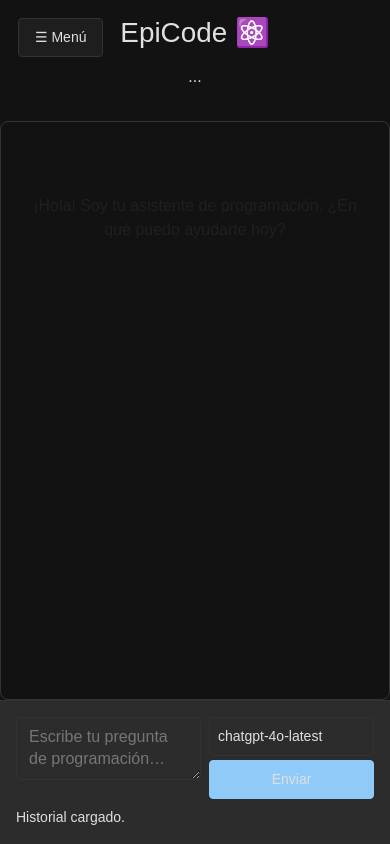
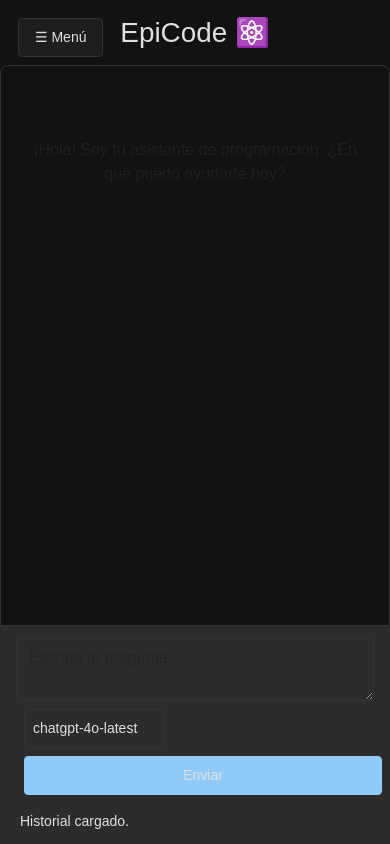
Before and after one commit to HenrySpark369/EpiCode, a Flask app: page / in a window 390 px wide. Run offline with Flask 3, Linux system fonts and the light colour scheme; the visitor is signed in with stand-in values (Sample User, id 1); data comes from the database, SQL or seed files in the repository; data that the repository does not hold is empty; some libraries are stand-ins or nearby versions.

Commit message:
refactor(ui): mejora estructura responsive y disposición del input
- Cambiado height por min-height en .main-container y #sidebar para mejor adaptabilidad vertical
- Eliminado uso innecesario de float; ahora los mensajes usan flex con align-self en móviles y escritorio
- El área de entrada (#inputArea) ahora está fija en la parte inferior con diseño adaptable
- Ajustado el layout móvil: botón, selector y textarea dispuestos en columna con ancho completo
- Limpieza de HTML innecesario y comentarios

```diff
--- a/templates/index.html
+++ b/templates/index.html
@@ -68,7 +68,7 @@
     .main-container {
       display: flex;
       flex-direction: column;
-      height: 100vh; /* asegúrate de cubrir toda la altura de la ventana */
+      min-height: 100vh; /* asegúrate de cubrir toda la altura de la ventana */
     }
 
     #sidebar {
@@ -76,7 +76,7 @@
       background: var(--color-surface);
       border-right: 1px solid var(--color-border);
       padding: 1rem; /* Added padding here for consistency with original HTML */
-      height: 100vh;
+      min-height: 100vh;
       overflow-y: auto;
     }
     .list-group-item {
@@ -121,9 +121,16 @@
       border: 1px solid var(--color-border);
       border-radius: .25rem;
     }
-    #questionInput::placeholder {
-      color: var(--color-placeholder);
-      opacity: 1;
+    #questionInput {
+      flex: 1;
+      resize: vertical;
+      min-height: 40px;
+      max-height: 150px;
+    }
+
+    #modelSelect, #sendBtn {
+      flex-shrink: 0;
+      margin-left: 0.5rem;
     }
 
     /*—————————————————————————————————————*/
@@ -138,6 +145,9 @@
       border-radius: .5rem;
       max-width: 100%;
       box-sizing: border-box;
+      display: flex;
+      flex-direction: column;
+      gap: 0.75rem; /* espacio entre mensajes */
     }
     #chatContainer::-webkit-scrollbar {
       width: 8px;
@@ -165,17 +175,15 @@
       position: relative;
     }
     .chat-user {
+      align-self: flex-end;
       background: var(--color-primary);
       color: var(--color-text-on-primary);
-      float: right;
-      margin-right: .5rem;
       text-align: right;
     }
     .chat-bot {
+      align-self: flex-start;
       background: var(--color-surface);
       color: var(--color-text);
-      float: left;
-      margin-left: .5rem;
       text-align: left;
     }
 
@@ -183,18 +191,25 @@
     /* 6) ÁREA DE ENTRADA FIJA             */
     /*—————————————————————————————————————*/
     #inputArea {
-      position: relative;
+      position: fixed;
+      bottom: 0;
       left: var(--sidebar-width);
-      right: 0;
+      width: calc(100% - var(--sidebar-width));
       background: var(--color-input-bg);
       color: var(--color-text);
       border-top: 1px solid var(--color-border);
       padding: 0.75rem 1rem;
       z-index: 1000;
-      flex-shrink: 0;
+
+      display: flex;
+      flex-direction: row;
+      align-items: flex-end;
+      gap: 0.5rem;
+      box-sizing: border-box;
     }
 
     #inputArea .form-control {
+      flex: 1;
       resize: vertical;
       min-height: 40px;
       max-height: 150px;
@@ -202,9 +217,13 @@
       padding: 0.5rem 0.75rem;
     }
 
-    #inputArea .form-select,
+    #inputArea .form-select{
+      max-width: 140px;
+    }
     #inputArea .btn {
+      flex-shrink: 0;
       color: var(--color-text) !important;
+      white-space: nowrap;
     }
 
     /*—————————————————————————————————————*/
@@ -322,6 +341,14 @@
 
       #inputArea {
         left: 0 !important;
+        width: 100%;
+        flex-direction: column;
+        align-items: stretch;
+      }
+
+      #inputArea .form-select,
+      #inputArea .btn {
+        width: 100%;
       }
 
       /* Oscurecer fondo opcional cuando el sidebar está abierto */
@@ -331,7 +358,7 @@
         top: 0;
         left: 0;
         width: 100vw;
-        height: 100vh;
+        min-height: 100vh;
         background: rgba(0,0,0,0.5);
         z-index: 1049;
       }
@@ -381,25 +408,14 @@
       <ul id="convList" class="list-group"></ul>
     </aside>
 
-    <div class="main-container d-flex flex-column flex-grow-1 w-100" style="height: 100vh;">
-  <div class="container py-3">
-    <h1 class="mb-3 text-center">EpiCode ⚛️</h1>
-
-    <div class="flash-messages">...</div>
+  <div class="main-container d-flex flex-column flex-grow-1 w-100">
+    <h1 class="text-center my-3">EpiCode ⚛️</h1>
+    <div id="chatContainer"></div>
   </div>
 
-  <div id="chatContainer" class="flex-grow-1 overflow-auto px-4"></div>
-
-  <div id="inputArea" class="container py-3">
-    <div class="d-flex align-items-start g-2">
-      <textarea
-        id="questionInput"
-        class="form-control me-2"
-        rows="2"
-        placeholder="Escribe tu pregunta de programación…"
-      ></textarea>
-      <div class="d-flex flex-column">
-        <select id="modelSelect" class="form-select form-select-sm mb-1" style="width: auto; min-width: 120px;">
+  <div id="inputArea">
+    <textarea id="questionInput" class="form-control" rows="2" placeholder="Escribe tu pregunta…"></textarea>
+    <select id="modelSelect" class="form-select form-select-sm">
       {% for m in models %}
             <option value="{{ m }}"
               {% if m==default_model %}selected{% endif %}>
@@ -407,12 +423,8 @@
             </option>
           {% endfor %}
     </select>
-        <button id="sendBtn" class="btn btn-primary btn-sm">
-          Enviar
-        </button>
-      </div>
-    </div>
-    <div id="statusMsg" class="mt-2 text-muted small"></div>
+    <button id="sendBtn" class="btn btn-primary btn-sm">Enviar</button>
+    <div id="statusMsg" class="text-muted small mt-2 ps-1"></div>
   </div>
 </div>
 
```
Lines whose indentation alone changed are shown as unchanged.
